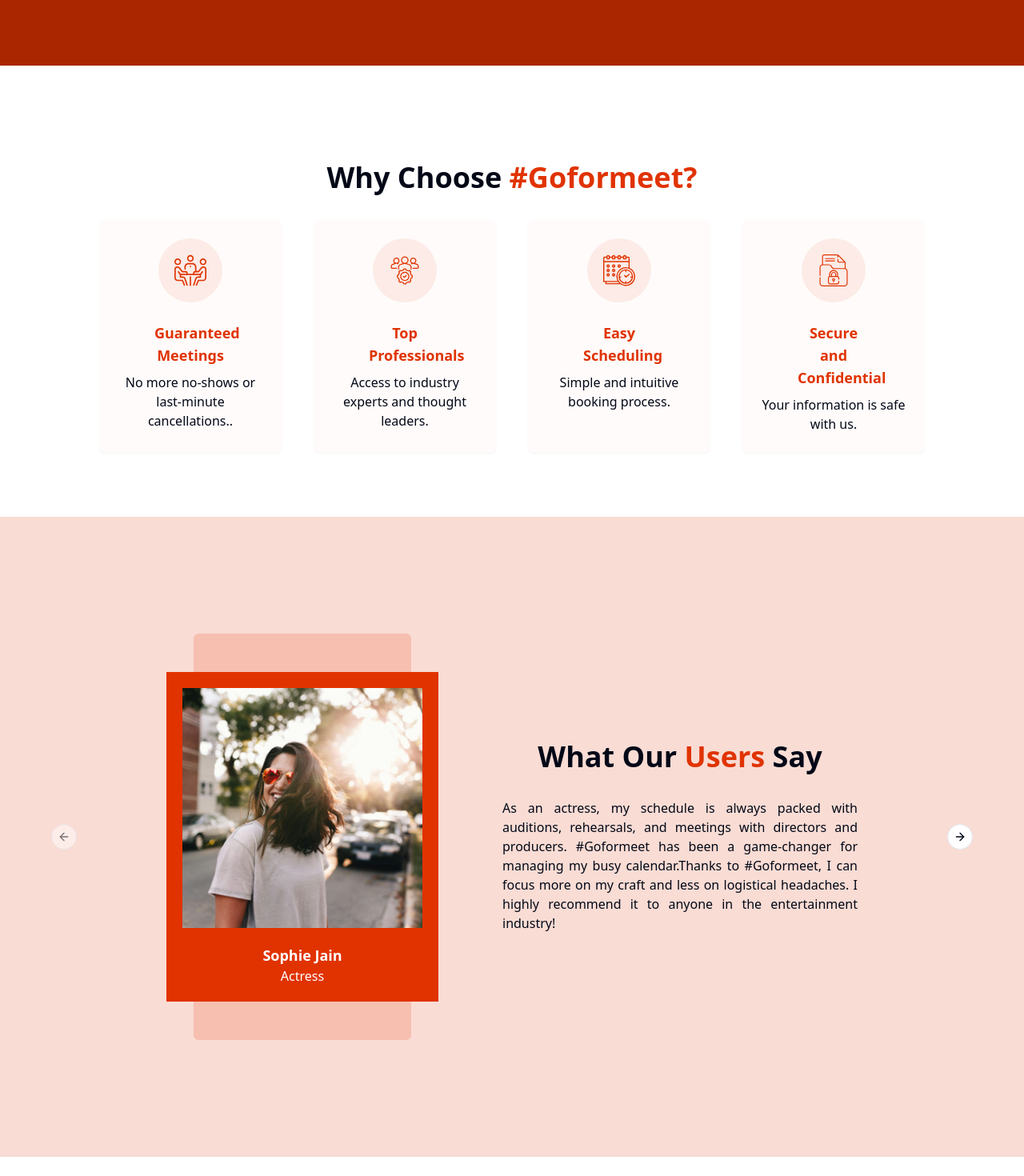
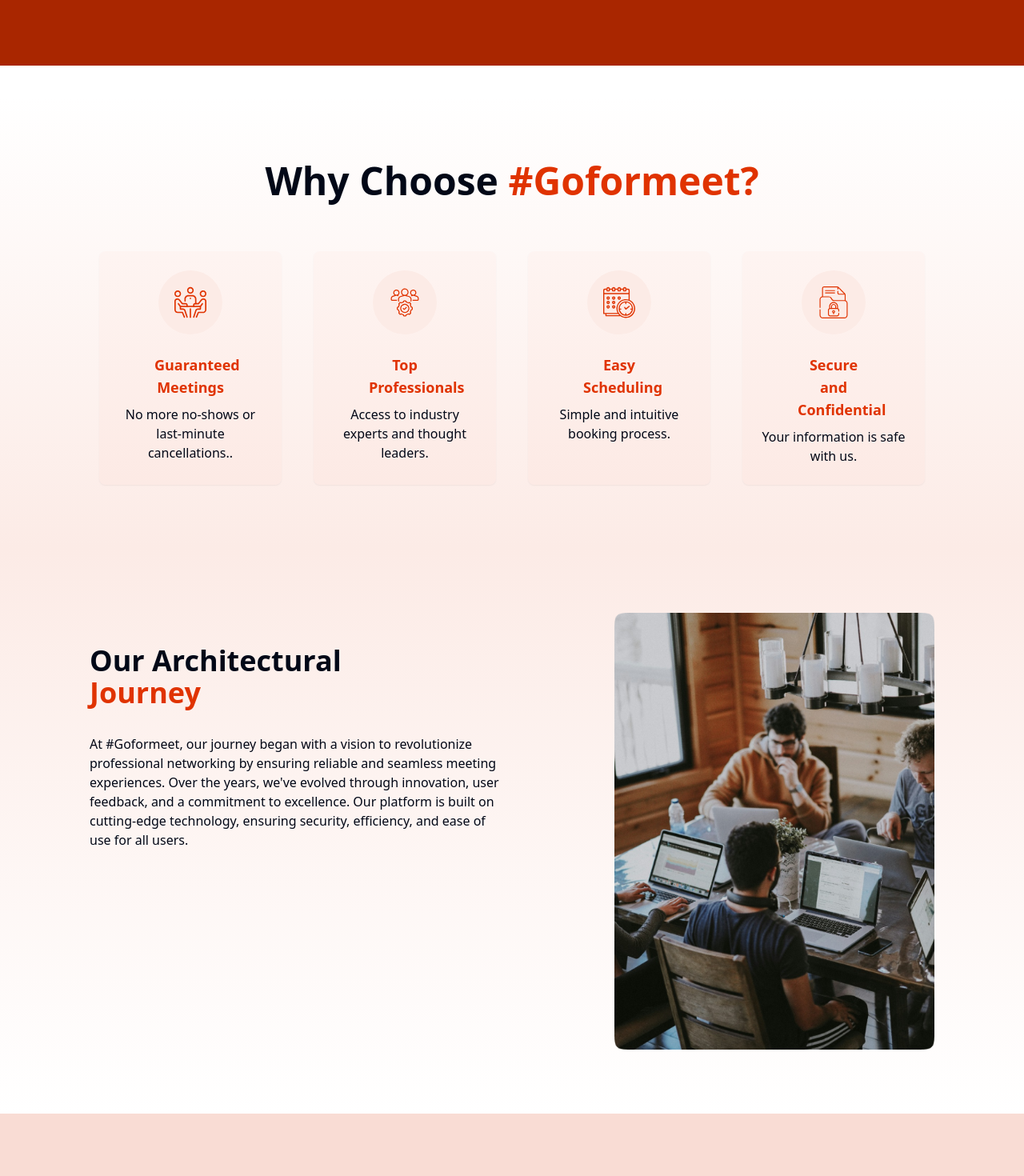
Before and after one commit to Phani385/goformeet_nextjs_frontend, a Next.js app: page / in a window 1280 px wide. Shown: the part 2980-4450 px from the top of the page at 80% size. Built offline with nearby package versions, Linux system fonts and the light colour scheme.

Commit message:
Add architectural journey

```diff
--- a/app/globals.css
+++ b/app/globals.css
@@ -133,7 +133,7 @@
 }
 
 .profile-bottom-right {
-  @apply pl-4 ;
+  @apply pl-4;
 }
 
 .profile-bottom-heading {
@@ -184,6 +184,14 @@
   @apply py-20 px-4 md:px-6 lg:px-16 xl:px-28;
 }
 
+.why-choose-us {
+  background: linear-gradient(to bottom, #fff, #fcebe6);
+}
+
+.architecture-journey {
+  background: linear-gradient(to bottom, #fcebe6, #fff);
+}
+
 .tab-trigger {
   @apply bg-[#FCEBE6] mx-2  data-[state=active]:bg-gradient-to-r from-[#9D2604] to-[#191B23];
 }
@@ -192,16 +200,15 @@
   @apply relative flex flex-col mt-0 items-center rounded-md bg-gradient-to-br from-[#A92600] to-[#430F00] w-full md:w-[45%] lg:max-w-[230px] xl:max-w-[270px] p-4 pt-16;
 }
 
-
-.sign-in-button{
-  background: linear-gradient(to right, #A92600, #081926);
+.sign-in-button {
+  background: linear-gradient(to right, #a92600, #081926);
 }
 
-.border-gradient{
-  background: linear-gradient(to right, #A92600, #081926);
+.border-gradient {
+  background: linear-gradient(to right, #a92600, #081926);
   @apply p-[1px] pb-[0.5px] rounded-md;
 }
 
-.login-button{
+.login-button {
   @apply bg-white text-black hover:text-white;
 }
--- a/app/page.tsx
+++ b/app/page.tsx
@@ -8,6 +8,7 @@
 import DownloadAppModal from "@/components/shared/DownloadAppModal";
 import FAQSection from "@/components/shared/FAQSection";
 import UserReviews from "@/components/shared/UserReviews";
+import ArchitecturalJourney from "@/components/shared/ArchitecturalJourney";
 
 export const metadata: Metadata = {
   title:
@@ -83,6 +84,7 @@
       </div>
       <EarnWithGoformeet />
       <WhyChooseGoformeet />
+      <ArchitecturalJourney />
       <UserReviews />
       <FAQSection />
     </>
--- a/components/shared/ArchitecturalJourney.tsx
+++ b/components/shared/ArchitecturalJourney.tsx
@@ -1,9 +1,36 @@
-import React from 'react'
+import Image from "next/image";
+import React from "react";
 
 const ArchitecturalJourney = () => {
   return (
-    <div></div>
-  )
-}
+    <div className="custom-container py-20 flex architecture-journey">
+      <div className="flex-1 py-10">
+        <h2 className="text-2xl lg:text-3xl xl:text-4xl mb-8 font-bold">
+          Our Architectural{" "}
+          <span className="text-[#E03300]">
+            {" "}
+            <br /> Journey
+          </span>
+        </h2>
+        <p className="w-full lg:w-[80%]">
+          At #Goformeet, our journey began with a vision to revolutionize
+          professional networking by ensuring reliable and seamless meeting
+          experiences. Over the years, we've evolved through innovation, user
+          feedback, and a commitment to excellence. Our platform is built on
+          cutting-edge technology, ensuring security, efficiency, and ease of
+          use for all users.
+        </p>
+      </div>
+      <div>
+        <Image
+          alt="Architectural journey"
+          src="/assets/images/architectureJounrey.png"
+          width={400}
+          height={200}
+        />
+      </div>
+    </div>
+  );
+};
 
-export default ArchitecturalJourney
+export default ArchitecturalJourney;
--- a/components/shared/FAQSection.tsx
+++ b/components/shared/FAQSection.tsx
@@ -9,7 +9,7 @@
 
 const FAQSection = () => {
   return (
-    <div className="custom-container my-20 h-screen flex flex-col justify-center">
+    <div className="custom-container py-20 h-screen flex flex-col justify-center architecture-journey">
       <div>
         <h2 className="font-bold text-center mb-4 text-3xl lg:text-4xl xl:text-5xl">
           <span className="text-[#E03300]">Frequently</span> Asked Questions
--- a/components/shared/WhyChooseGoformeet.tsx
+++ b/components/shared/WhyChooseGoformeet.tsx
@@ -4,13 +4,13 @@
 
 const WhyChooseGoformeet = () => {
   return (
-    <div className="custom-container py-20">
-      <h2 className="text-3xl lg:text-4xl font-bold text-center mb-8">
+    <div className="custom-container py-20 why-choose-us">
+      <h2 className="text-3xl lg:text-4xl xl:text-5xl text-center mb-16 font-bold">
         Why Choose <span className="text-[#E03300]"> #Goformeet? </span>
       </h2>
       <div className="flex gap-10 flex-wrap px-3">
         {whyChooseGoformeet.map((content, index) => (
-            <WhyChooseCard key={content.title} content={content} />
+          <WhyChooseCard key={content.title} content={content} />
         ))}
       </div>
     </div>
```
Also changed, not shown: public/assets/images/architectureJounrey.png (added).
